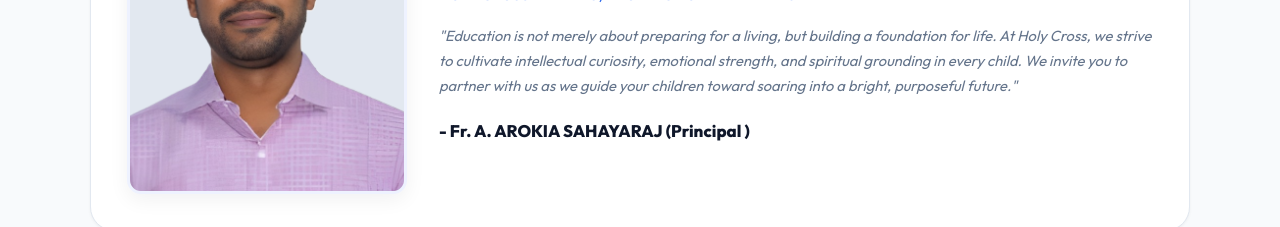
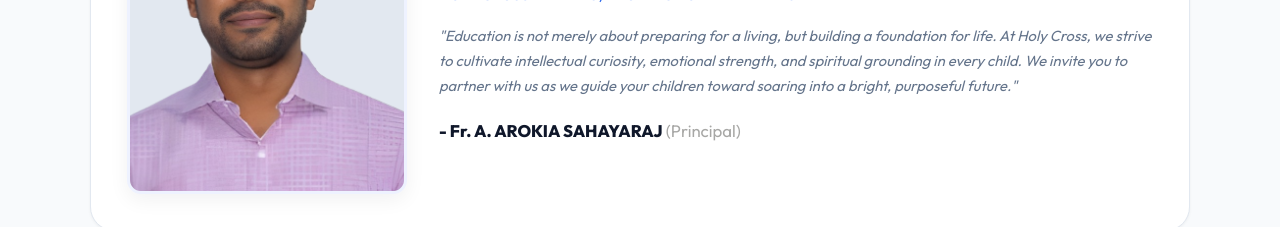
Before and after one commit to Arun-Sankar-akr/Holy-Cross, a React (Vite) app: page / in a window 1280 px wide. Shown: the part 1480-1707 px from the top of the page. Built offline with nearby package versions, Linux system fonts and the light colour scheme; no server answers; the database is empty.

Commit message:
V.2.1.5.6

```diff
--- a/src/pages/Home.css
+++ b/src/pages/Home.css
@@ -1427,3 +1427,8 @@
     line-height: 1.55;
     margin: 0;
 }
+
+#roles{
+    font-weight: 400;
+    color: #a7a7a5;
+}
--- a/src/pages/Home.jsx
+++ b/src/pages/Home.jsx
@@ -229,9 +229,7 @@ export default function Home({ setActivePage }) {
                             "Education is not merely about preparing for a living, but building a foundation for life. At Holy Cross, we strive to cultivate intellectual curiosity, emotional strength, and spiritual grounding in every child. We invite you to partner with us as we guide your children toward soaring into a bright, purposeful future."
                         </p>
                         <div className="principal-signature">
-                            - Fr. A. AROKIA SAHAYARAJ <span>(Principal
-
-)</span></div>
+                            - Fr. A. AROKIA SAHAYARAJ <span id='roles'>(Principal)</span></div>
                     </div>
                 </div>
             </section>
```
